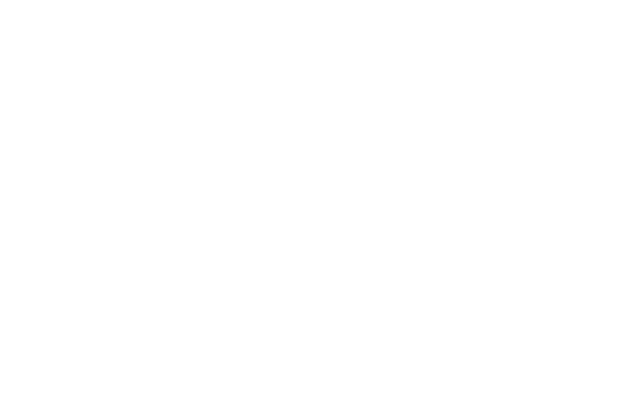
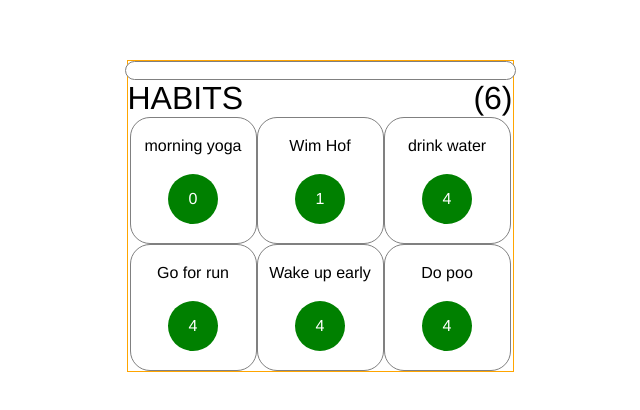
Before and after one commit to SanjeevMidda/habit-tracker, a React (Create React App) app: page / in a window 1280 px wide. Shown: the part 184-594 px from the top of the page, without its empty margins (320-960 px from the left). Built offline with nearby package versions, Linux system fonts and the light colour scheme.

Commit message:
created Habit component

```diff
--- a/src/App.js
+++ b/src/App.js
@@ -1,20 +1,93 @@
 import "./index.css";
+import Habit from "./components/Habit";
+import { useEffect, useState } from "react";
 
 function App() {
   // current habits
-  const habits = [
+
+  const [habits, setHabits] = useState([
     {
-      name: "drink water",
+      key: 0,
+      name: "morning yoga",
       amount: 0,
     },
-  ];
+    {
+      key: 1,
+      name: "Wim Hof",
+      amount: 1,
+    },
+    {
+      key: 2,
+      name: "drink water",
+      amount: 4,
+    },
+    {
+      key: 3,
+      name: "Go for run",
+      amount: 4,
+    },
+    {
+      key: 4,
+      name: "Wake up early",
+      amount: 4,
+    },
+    {
+      key: 5,
+      name: "Do poo",
+      amount: 4,
+    },
+  ]);
 
+  const [numberOfHabits, setNumberOfHabits] = useState(0);
+
+  useEffect(() => {
+    setNumberOfHabits(habits.length);
+  }, [habits]);
   // input to add a habit
   //habit has a color, choice to increase or decrease and name
   //habit can be removed
   // Shows total number of habits
 
-  return <div className="App"></div>;
+  //update amount
+  const updateAmount = (habitKey) => {
+    setHabits((prev) =>
+      prev.map((habit) =>
+        habit.key === habitKey ? { ...habit, amount: habit.amount + 1 } : habit
+      )
+    );
+  };
+
+  console.log(habits);
+
+  return (
+    <div className="App">
+      <div className="mainWrappingContainer">
+        <input></input>
+
+        <div className="titleContainer">
+          <h1>HABITS</h1>
+          <h1>({numberOfHabits})</h1>
+        </div>
+
+        <div className="mainHabitsContainer">
+          {habits.map((habit) => {
+            return (
+              <Habit
+                key={habit.key}
+                color="green"
+                amount={habit.amount}
+                name={habit.name}
+                keyValue={habit.key}
+                setHabit={setHabits}
+                habits={habits}
+                updateAmount={updateAmount}
+              />
+            );
+          })}
+        </div>
+      </div>
+    </div>
+  );
 }
 
 export default App;
--- /dev/null
+++ b/src/components/Habit.js
@@ -0,0 +1,24 @@
+import React, { useState } from "react";
+
+const Habit = ({
+  color,
+  amount,
+  name,
+  keyValue,
+  setHabit,
+  habits,
+  updateAmount,
+}) => {
+  const [habitNumber, setHabitNumber] = useState(0);
+
+  return (
+    <div className="habitContainer" onClick={() => updateAmount(keyValue)}>
+      <p>{name}</p>
+      <div className="circle">
+        <p>{amount}</p>
+      </div>
+    </div>
+  );
+};
+
+export default Habit;
--- a/src/index.css
+++ b/src/index.css
@@ -9,4 +9,64 @@
   justify-content: center;
   align-items: center;
   height: 100dvh;
+  flex-direction: column;
+  /* gap: 5px; */
 }
+
+.habitContainer {
+  width: 125px;
+  height: 125px;
+  border: 1px solid grey;
+  border-radius: 20px;
+  display: flex;
+  flex-direction: column;
+  justify-content: space-evenly;
+  align-items: center;
+}
+
+.circle {
+  width: 50px;
+  height: 50px;
+  background-color: green;
+  border-radius: 50%;
+  display: flex;
+  justify-content: center;
+  align-items: center;
+
+  p {
+    color: white;
+    /* font-weight: 800; */
+  }
+}
+
+input {
+  border: 1px solid grey;
+
+  border-radius: 20px;
+  width: 100%;
+}
+
+.mainHabitsContainer {
+  display: flex;
+  flex-wrap: wrap;
+  width: 385px;
+
+  justify-content: center;
+  align-items: center;
+}
+
+.mainWrappingContainer {
+  border: 1px solid orange;
+  justify-content: center;
+  align-items: center;
+  display: flex;
+  flex-direction: column;
+}
+
+.titleContainer {
+  width: 100%;
+  display: flex;
+
+  justify-content: space-between;
+  align-items: center;
+}
```
